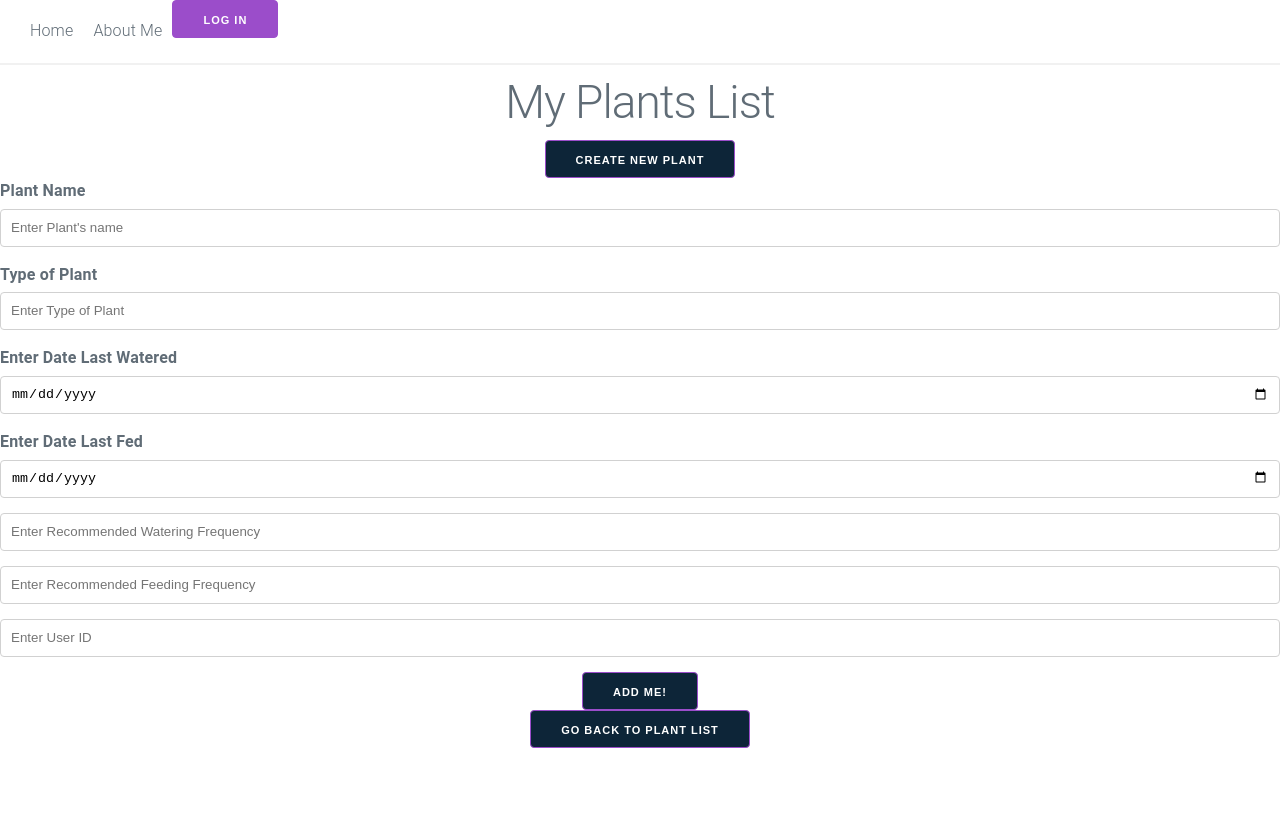
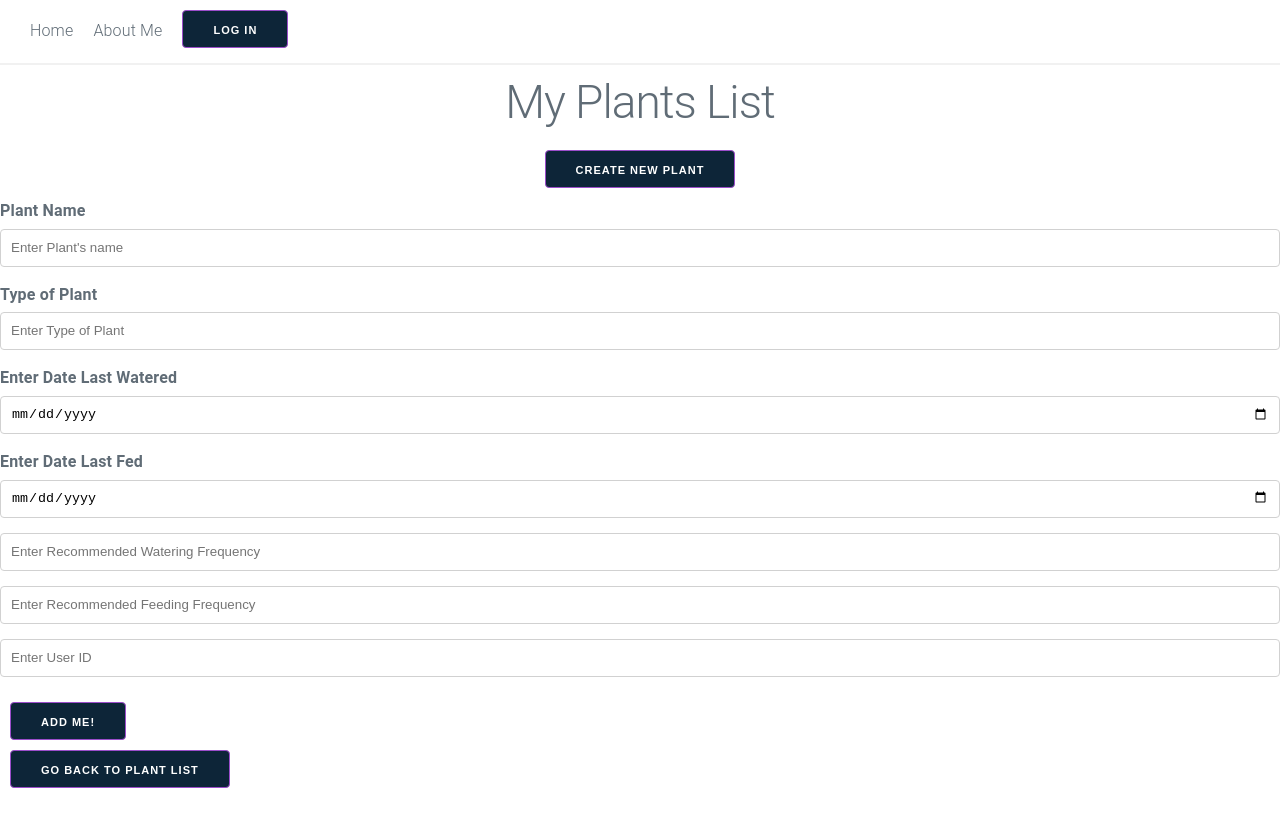
Before and after one commit to aip956/plants_backend, a React (Create React App) app: page /new in a window 1280 px wide. Built offline with nearby package versions, Linux system fonts and the light colour scheme; no server answers.

Commit message:
Styled buttons

```diff
--- a/public/index.html
+++ b/public/index.html
@@ -32,10 +32,7 @@
     margin: 0;
     box-sizing: border-box;
   }
-  .button {
-    padding: 15px;
-    background-color: black;
-  }
+
 
 </style>
 
--- a/src/App.js
+++ b/src/App.js
@@ -2,6 +2,7 @@ import AllPlants from "./pages/AllPlants";
 import SinglePlant from "./pages/SinglePlant";
 import Form from "./pages/Form";
 import Button from "./components/button-style";
+import buttonbox from "./components/button-box";
 
 // Burger from https://www.youtube.com/watch?v=GGkBwpxV7AI
 // Burger imports
@@ -136,8 +137,9 @@ useEffect(() => {
    <Navbar />
 
       <h1 style={h1}>My Plants List</h1>
-
-      <Link to="/new"><button style={Button}>Create New Plant</button></Link>
+      <div style={buttonbox}>
+      <Link to="/new"><button style={Button} >Create New Plant</button></Link>
+      </div>
 
       <Switch>
         {/* INDEX PAGE */}
--- a/src/components/authentication-button.js
+++ b/src/components/authentication-button.js
@@ -6,11 +6,12 @@ import LoginButton from './login-button';
 import LogoutButton from './logout-button';
 
 import { useAuth0 } from '@auth0/auth0-react';
+import Button from './button-style';
 
 const AuthenticationButton = () => {
   const { isAuthenticated } = useAuth0();
 
-  return isAuthenticated ? <LogoutButton /> : <LoginButton />;
+  return isAuthenticated ? <LogoutButton /> : <LoginButton  />;
 };
 
 export default AuthenticationButton;
--- /dev/null
+++ b/src/components/button-box.js
@@ -0,0 +1,6 @@
+const buttonbox = {
+    display: "flex",
+    justifyContent: "center",
+  }
+
+  export default buttonbox
--- a/src/components/button-style.js
+++ b/src/components/button-style.js
@@ -1,7 +1,12 @@
 const Button = {
     backgroundColor: "#0D2538",
     display: "block",
-    margin: "auto",
+    margin: "10px",
+
+
+
   };
 
+
+
   export default Button
--- a/src/components/login-button.js
+++ b/src/components/login-button.js
@@ -2,6 +2,7 @@
 
 import React from 'react';
 import { useAuth0 } from '@auth0/auth0-react';
+import Button from './button-style';
 
 const LoginButton = () => {
   const { loginWithRedirect } = useAuth0();
@@ -9,8 +10,10 @@ const LoginButton = () => {
     <button
       className="btn btn-primary btn-block"
       onClick={() => loginWithRedirect()}
+      style={Button}
     >
       Log In
+
     </button>
   );
 };
--- a/src/components/logout-button.js
+++ b/src/components/logout-button.js
@@ -2,6 +2,7 @@
 
 import React from 'react';
 import { useAuth0 } from '@auth0/auth0-react';
+import Button from './button-style';
 
 const LogoutButton = () => {
   const { logout } = useAuth0();
@@ -13,8 +14,10 @@ const LogoutButton = () => {
           returnTo: window.location.origin,
         })
       }
+      style={Button}
     >
       Log Out
+
     </button>
   );
 };
--- a/src/pages/SinglePlant.js
+++ b/src/pages/SinglePlant.js
@@ -1,6 +1,7 @@
 import React from "react";
 import { Link } from "react-router-dom";
 import Button from "../components/button-style";
+import buttonbox from "../components/button-box";
 
 
 // Destructuring the props needed to get our plant, including router prop match
@@ -19,6 +20,7 @@ const SinglePlant = ({ plants, match, edit, deletePlant }) => {
     margin: "30px auto",
   };
 
+
   return (
   <div style={div}>
     <h1>Name: {plant.plantname}</h1>
@@ -29,11 +31,14 @@ const SinglePlant = ({ plants, match, edit, deletePlant }) => {
     <h4>Rec'd Feed: {plant.recFeed}</h4>
     <h5>User ID: {plant.user_id}</h5>
 
+<div style={buttonbox}>
     <button style={Button} onClick={(event) => edit(plant)}>Edit</button>
     <button style={Button} onClick={(event) => deletePlant(plant)}>Delete</button>
     <Link to="/">
       <button style={Button}>Go Back to Plant List</button>
     </Link>
+    </div>
+
   </div>
 );
 };
```
Also changed, not shown: src/index.css (line endings or trailing spaces).
